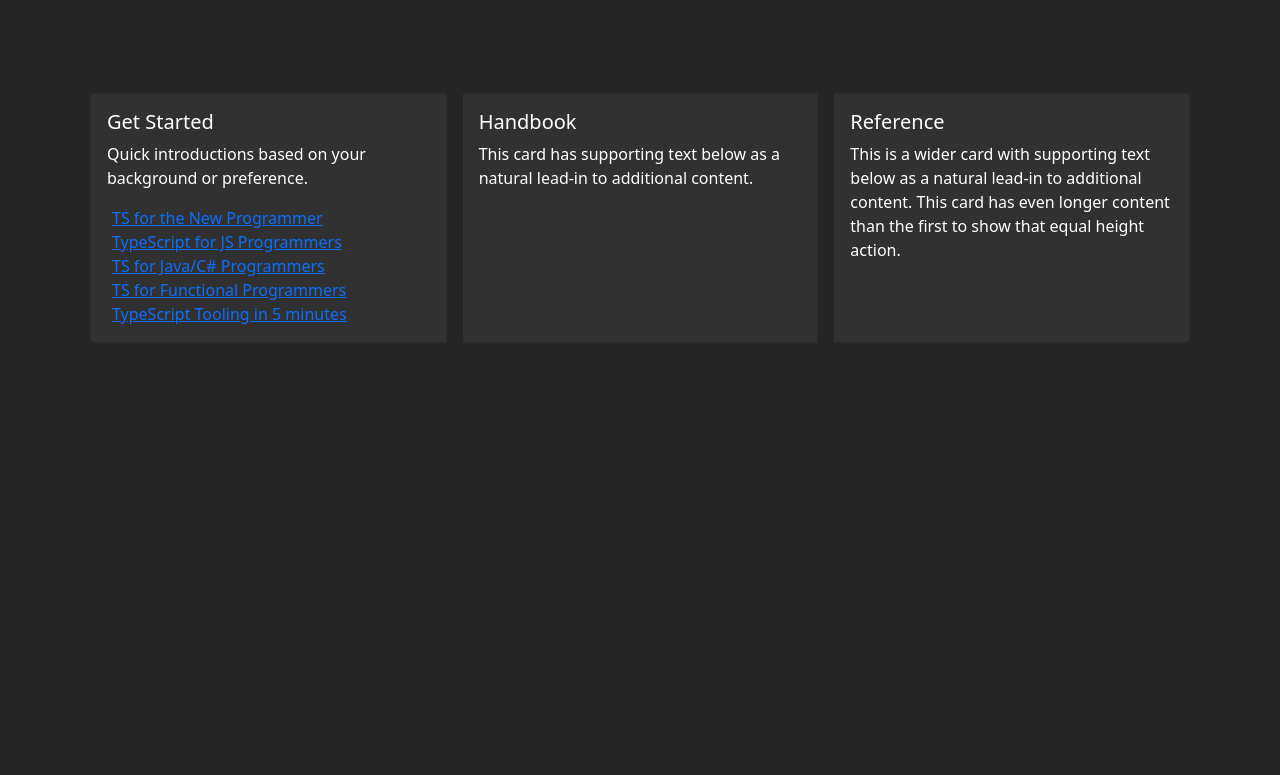
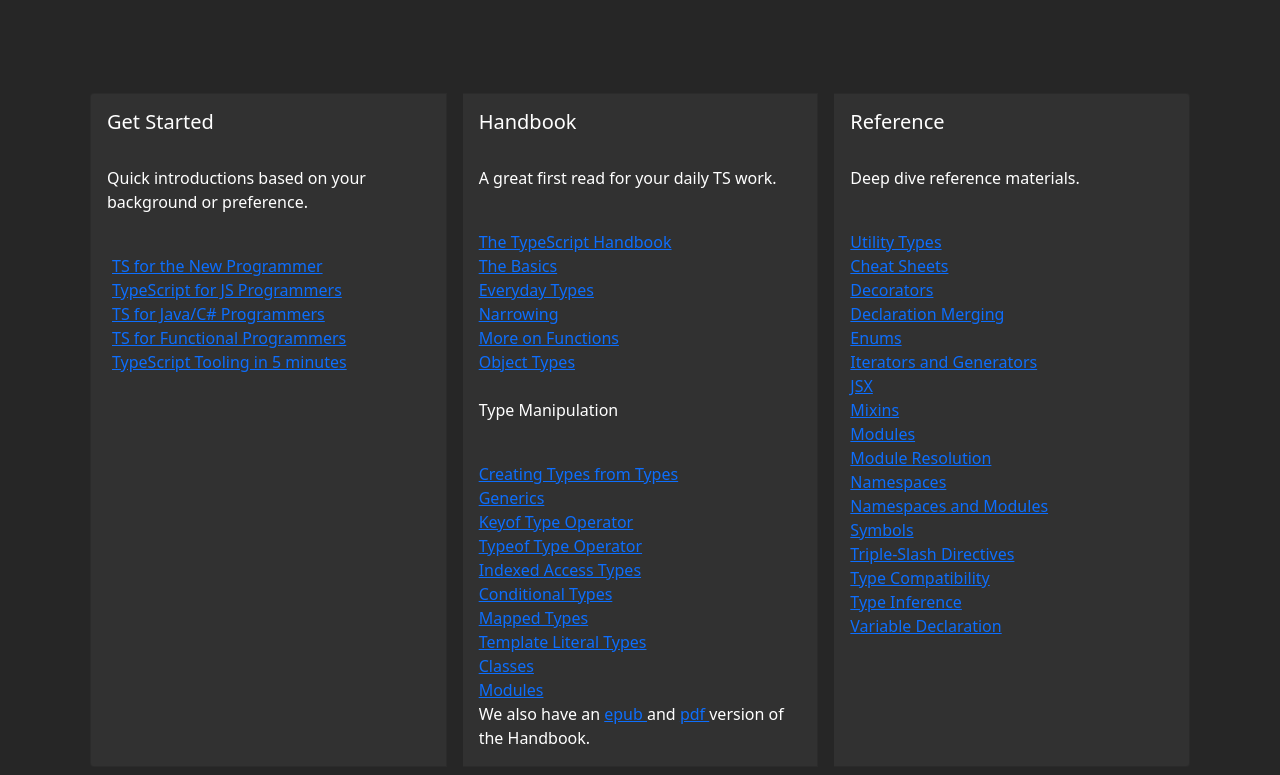
Before and after one commit to Ikram-Akbar/typescript_clone, a plain HTML site: page index.html in a window 1280 px wide. Shown: the part 219-994 px from the top of the page. Before the commit the page ends 800 px from the top, so only its background shows below. Drawn offline with nearby package versions, Linux system fonts and the light colour scheme.

Commit message:
documentation section add new info

```diff
--- a/index.html
+++ b/index.html
@@ -62,7 +62,7 @@
 <div class="container m-5 p-5">
     <div class="row">
       <div class="col">
-     <h1>TypeScript Documentation</h1>
+     <h1 class="px-4">TypeScript Documentation</h1>
       </div>
 
     </div>
@@ -72,8 +72,8 @@
     <div class="card-group ">
         <div class="card card_custom_bg m-2">
           <div class="card-body">
-            <h5 class="card-title">Get Started</h5>
-            <p class="card-text">Quick introductions based on your background or preference.</p>
+            <h5 class="card-title">Get Started</h5><br>
+            <p class="card-text">Quick introductions based on your background or preference.</p><br>
               <div class="list_div">
                 <a href="#">TS for the New Programmer </a><br>
                 <a href="#"> TypeScript for JS Programmers</a><br>
@@ -86,16 +86,50 @@
         </div>
         <div class="card card_custom_bg m-2">
          <div class="card-body">
-            <h5 class="card-title">Handbook</h5>
-            <p class="card-text">This card has supporting text below as a natural lead-in to additional content.</p>
-
-          </div>
+            <h5 class="card-title">Handbook</h5><br>
+            <p class="card-text">A great first read for your daily TS work.</p><br>
+            <a href="#"> The TypeScript Handbook</a><br>
+            <a href="#">The Basics</a><br>
+            <a href="#">Everyday Types</a><br>
+            <a href="#">Narrowing</a><br>
+            <a href="#">More on Functions</a><br>
+            <a href="#">Object Types</a><br><br>
+            <p class="card-text">Type Manipulation</p><br>
+            <a href="#"> Creating Types from Types</a><br>
+            <a href="#">Generics</a><br>
+            <a href="#">Keyof Type Operator</a><br>
+            <a href="#">Typeof Type Operator</a><br>
+            <a href="#">Indexed Access Types</a><br>
+            <a href="#">Conditional Types</a><br>
+            <a href="#">Mapped Types</a><br>
+            <a href="#">Template Literal Types</a><br>
+            <a href="#">Classes</a><br>
+            <a href="#">Modules</a>
+            <p class="card-text">We also have an <a href="#">epub </a> and <a href="#">pdf </a> version of the Handbook.</p>
+        </div>
         </div>
         <div class="card card_custom_bg m-2">
           <div class="card-body">
-            <h5 class="card-title">Reference</h5>
-            <p class="card-text">This is a wider card with supporting text below as a natural lead-in to additional content. This card has even longer content than the first to show that equal height action.</p>
+            <h5 class="card-title">Reference</h5><br>
+            <p class="card-text">Deep dive reference materials.</p><br>
 
+            <a href="#">Utility Types</a><br>
+            <a href="#">Cheat Sheets</a><br>
+            <a href="#">Decorators</a><br>
+            <a href="#">Declaration Merging</a><br>
+            <a href="#">Enums</a><br>
+            <a href="#">Iterators and Generators</a><br>
+            <a href="#">JSX</a><br>
+            <a href="#">Mixins</a><br>
+            <a href="#">Modules</a><br>
+            <a href="#">Module Resolution</a><br>
+            <a href="#">Namespaces</a><br>
+            <a href="#">Namespaces and Modules</a><br>
+            <a href="#">Symbols</a><br>
+            <a href="#">Triple-Slash Directives</a><br>
+            <a href="#">Type Compatibility</a><br>
+            <a href="#">Type Inference</a><br>
+            <a href="#">Variable Declaration</a>
           </div>
         </div>
       </div>
```
